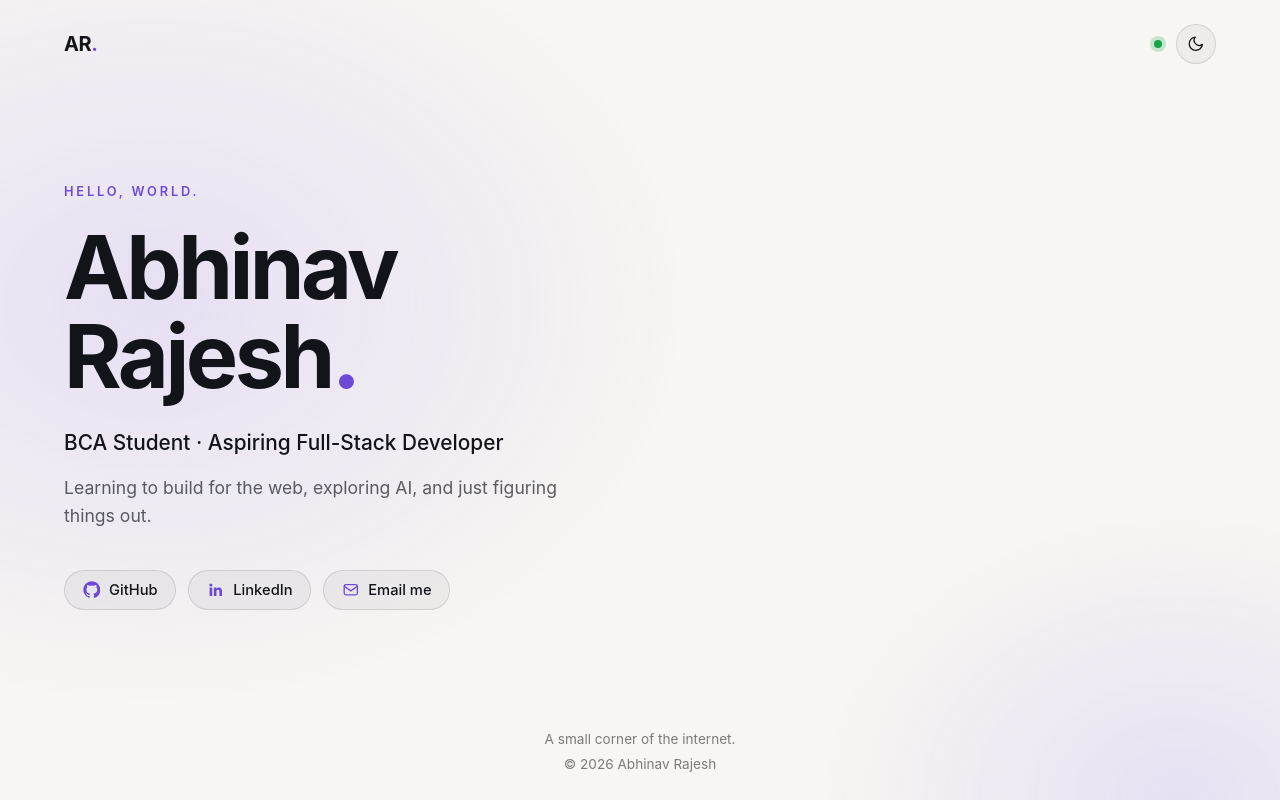
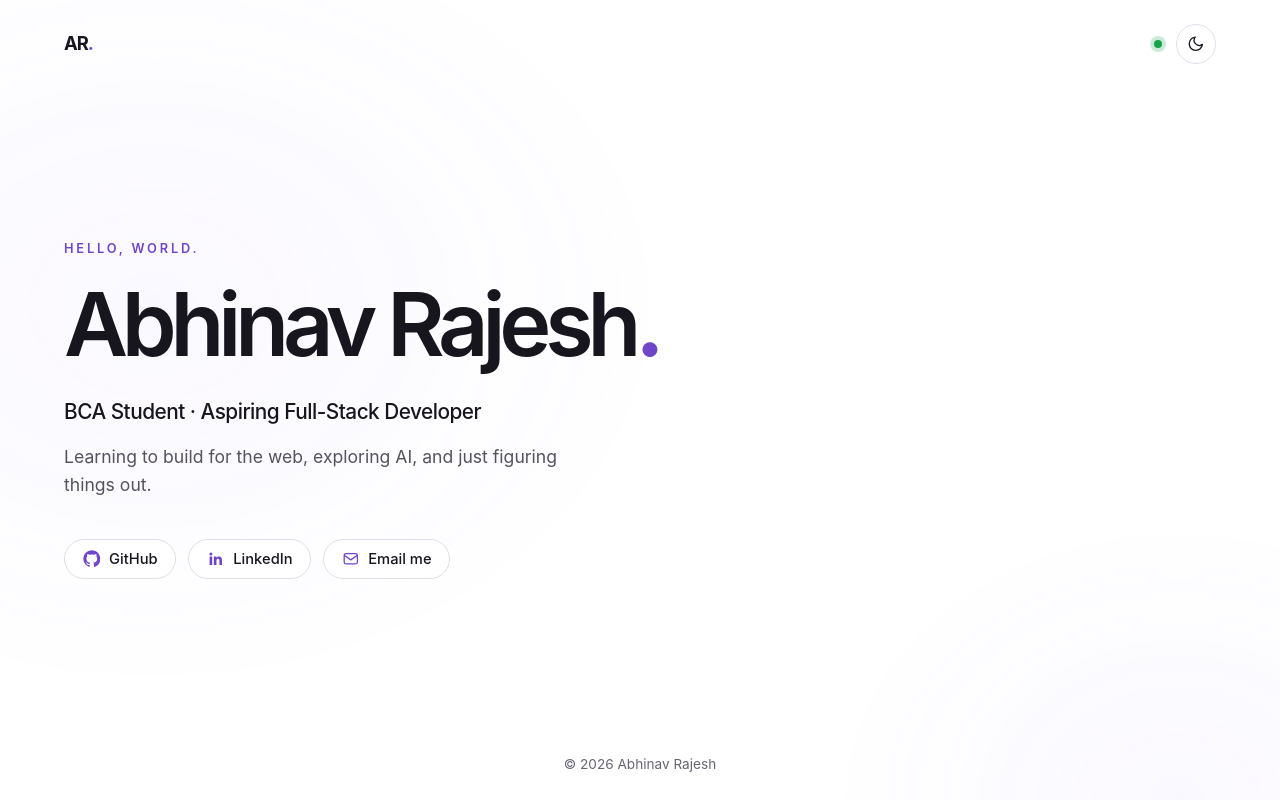
Before and after one commit to abhinavrajeshh/profile, a plain HTML site: page index.html in a window 1280 px wide. Both pictures are taken after a click on the button "Switch to light mode". Drawn offline with Linux system fonts and the light colour scheme.

Commit message:
Fix HTML encoding issues in index.html

```diff
--- a/index.html
+++ b/index.html
@@ -34,19 +34,19 @@
       --glow: rgba(167, 139, 250, 0.20);
       --status: #34D399;
       --pad: clamp(1.5rem, 5vw, 4rem);
-      --font: "Inter", "SF Pro Display", "Segoe UI", system-ui, -apple-system, "Helvetica Neue", Arial, sans-serif;
+      --font: "Inter", "SF Pro Display", -apple-system, BlinkMacSystemFont, "Segoe UI", sans-serif;
     }
 
     :root[data-theme="light"] {
-      --bg: #F7F6F2;
-      --text: #12141A;
-      --text-soft: rgba(18, 20, 26, 0.68);
-      --text-faint: rgba(18, 20, 26, 0.55);
-      --accent: #6D4AD6;
-      --glass: rgba(18, 20, 26, 0.04);
-      --glass-hover: rgba(109, 74, 214, 0.10);
-      --glass-border: rgba(18, 20, 26, 0.12);
-      --glow: rgba(167, 139, 250, 0.26);
+      --bg: #FFFFFF;
+      --text: #17151D;
+      --text-soft: #55515F;
+      --text-faint: #686473;
+      --accent: #7046C8;
+      --glass: rgba(255, 255, 255, 0.92);
+      --glass-hover: #F5F0FF;
+      --glass-border: #E1DCE9;
+      --glow: rgba(167, 139, 250, 0.075);
       --status: #16A34A;
     }
 
@@ -62,7 +62,7 @@
     body {
       margin: 0;
       min-height: 100%;
-      background: var(--bg);
+      background-color: var(--bg);
       color: var(--text);
       font-family: var(--font);
       line-height: 1.6;
@@ -108,9 +108,9 @@
     }
 
     .logo {
-      font-size: 1.25rem;
-      font-weight: 700;
-      letter-spacing: -0.02em;
+      font-size: 1.15rem;
+      font-weight: 650;
+      letter-spacing: -0.055em;
       color: var(--text);
       text-decoration: none;
       border-radius: 6px;
@@ -184,17 +184,18 @@
     h1 {
       margin: 0;
       font-size: clamp(2.75rem, 9vw, 5.5rem);
-      font-weight: 700;
-      line-height: 1.02;
-      letter-spacing: -0.04em;
+      font-weight: 580;
+      line-height: 1.04;
+      letter-spacing: -0.07em;
       color: var(--text);
     }
-    h1 .dot { color: var(--accent); }
+    h1 .dot { color: var(--accent); font-weight: 650; }
 
     .subtitle {
       margin: 1.5rem 0 0;
       font-size: clamp(1.05rem, 2.6vw, 1.3rem);
-      font-weight: 500;
+      font-weight: 450;
+      letter-spacing: -0.025em;
       color: var(--text);
     }
 
@@ -341,7 +342,6 @@
     </main>
 
     <footer class="site-footer">
-      <p>A small corner of the internet.</p>
       <p>© 2026 Abhinav Rajesh</p>
     </footer>
   </div>
@@ -358,7 +358,7 @@
           "aria-label",
           theme === "dark" ? "Switch to light mode" : "Switch to dark mode"
         );
-        if (meta) meta.setAttribute("content", theme === "dark" ? "#090B10" : "#F7F6F2");
+        if (meta) meta.setAttribute("content", theme === "dark" ? "#090B10" : "#FFFFFF");
       }
 
       applyTheme(root.getAttribute("data-theme") === "light" ? "light" : "dark");
```
